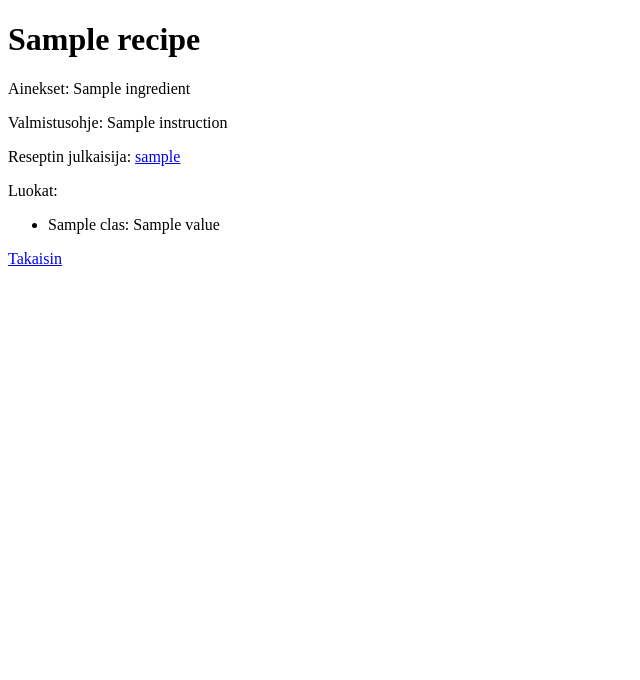
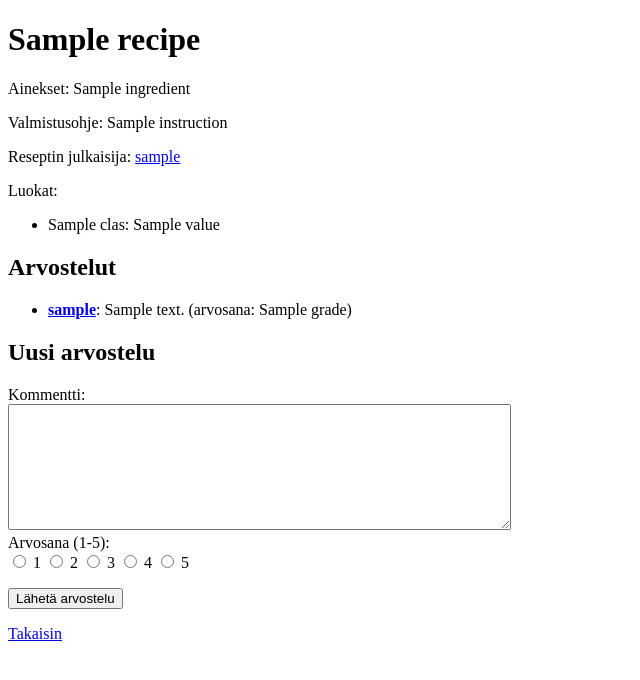
Before and after one commit to eesalor/ruokareseptit, a Flask app: template templates/show_recipe.html in a window 1280 px wide. Shown: the top 680 px of the page, without its empty margins (0-640 px from the left). Run offline with Flask 3, Linux system fonts and the light colour scheme; the template is opened without the code that fills it: most values are stand-ins (such as "Sample title", 1, 10 or a date in 2020).

Commit message:
Add recipe review feature

```diff
--- a/app.py
+++ b/app.py
@@ -106,8 +106,9 @@ def show_recipe(recipe_id):
         abort(404)
 
     classes = recipes.get_classes(recipe_id)
+    reviews = recipes.get_reviews(recipe_id)
 
-    return render_template("show_recipe.html", recipe=recipe, classes=classes)
+    return render_template("show_recipe.html", recipe=recipe, classes=classes, reviews=reviews)
 
 @app.route("/edit_recipe/<int:recipe_id>")
 def edit_recipe(recipe_id):
@@ -201,3 +202,20 @@ def show_user(user_id):
         abort(404)
     recipes = users.get_recipes(user_id)
     return render_template("show_user.html", user=user, recipes=recipes)
+
+@app.route("/create_review", methods=["POST"])
+def create_review():
+    require_login()
+
+    comment = request.form["comment"]
+    grade = request.form["grade"]
+    recipe_id = request.form["recipe_id"]
+    recipe = recipes.get_recipe(recipe_id)
+    if not recipe:
+        abort(403)
+
+    user_id = session["user_id"]
+
+    recipes.add_review(recipe_id, user_id, comment, grade)
+
+    return redirect("/recipe/" + str(recipe_id))
--- a/schema.sql
+++ b/schema.sql
@@ -24,3 +24,11 @@ CREATE TABLE classes (
     title TEXT,
     value TEXT
 );
+
+CREATE TABLE reviews (
+    id INTEGER PRIMARY KEY,
+    recipe_id INTEGER REFERENCES recipes,
+    user_id INTEGER REFERENCES users,
+    comment TEXT,
+    grade INTEGER
+);
--- a/templates/show_recipe.html
+++ b/templates/show_recipe.html
@@ -32,6 +32,27 @@
     </ul>
   </p>
   {% endif %}
+  <h2>Arvostelut</h2>
+  <ul>
+    {% for review in reviews %}
+    <li><a href="/user/{{ review.user_id }}"><strong>{{ review.username }}</strong></a>: {{ review.comment }} (arvosana: {{ review.grade }})</li>
+    {% endfor %}
+  </ul>
+  <h2>Uusi arvostelu</h2>
+  <form action="/create_review" method="post">
+    <p>
+    Kommentti: <br />
+      <textarea name="comment" rows="8" cols="60" maxlength="500" required></textarea><br />
+    Arvosana (1-5): <br />
+      <input type="radio" name="grade" value="1" required/> 1
+      <input type="radio" name="grade" value="2" /> 2
+      <input type="radio" name="grade" value="3" /> 3
+      <input type="radio" name="grade" value="4" /> 4
+      <input type="radio" name="grade" value="5" /> 5
+    </p>
+    <input type="submit" value="Lähetä arvostelu" />
+    <input type="hidden" name="recipe_id" value="{{ recipe.id }}">
+  </form>
   <p>
     <a href="/">Takaisin</a>
   </p>
```
Also changed, not shown: recipes.py (+12 -0 lines).
